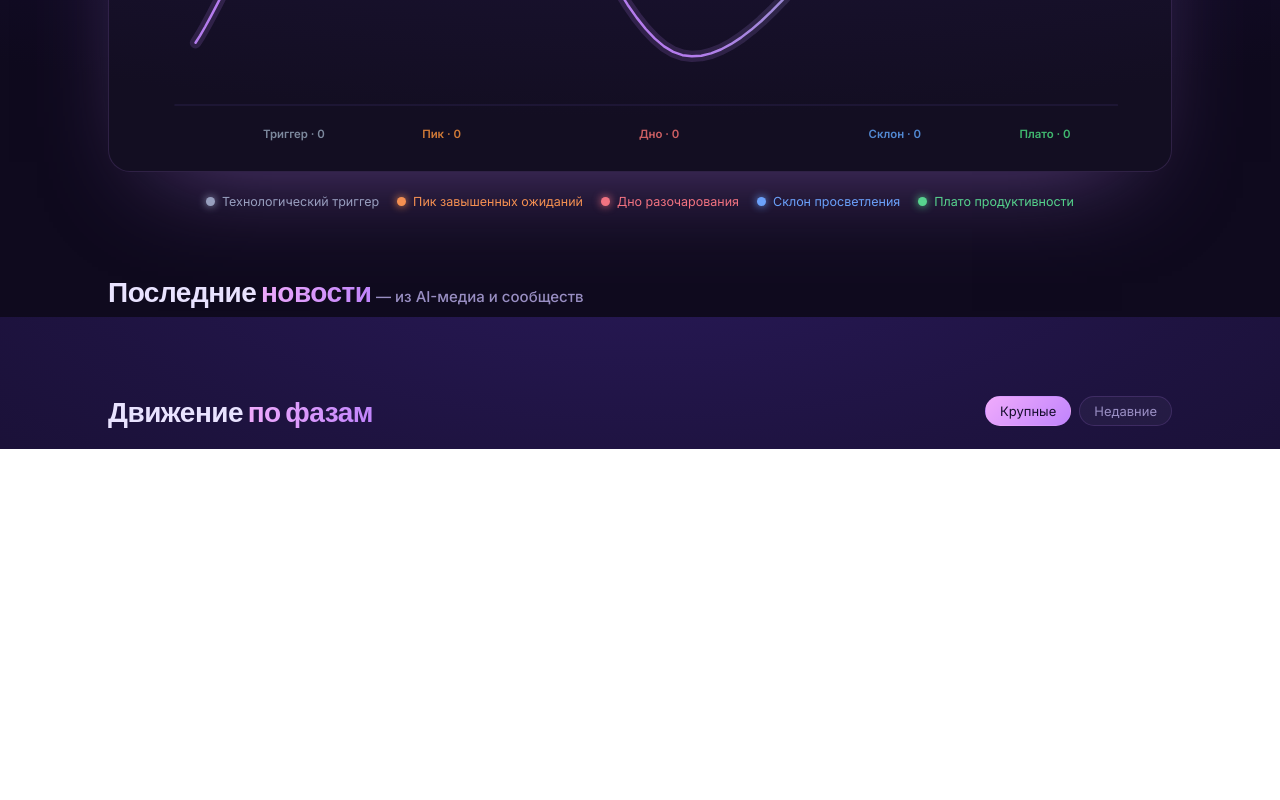
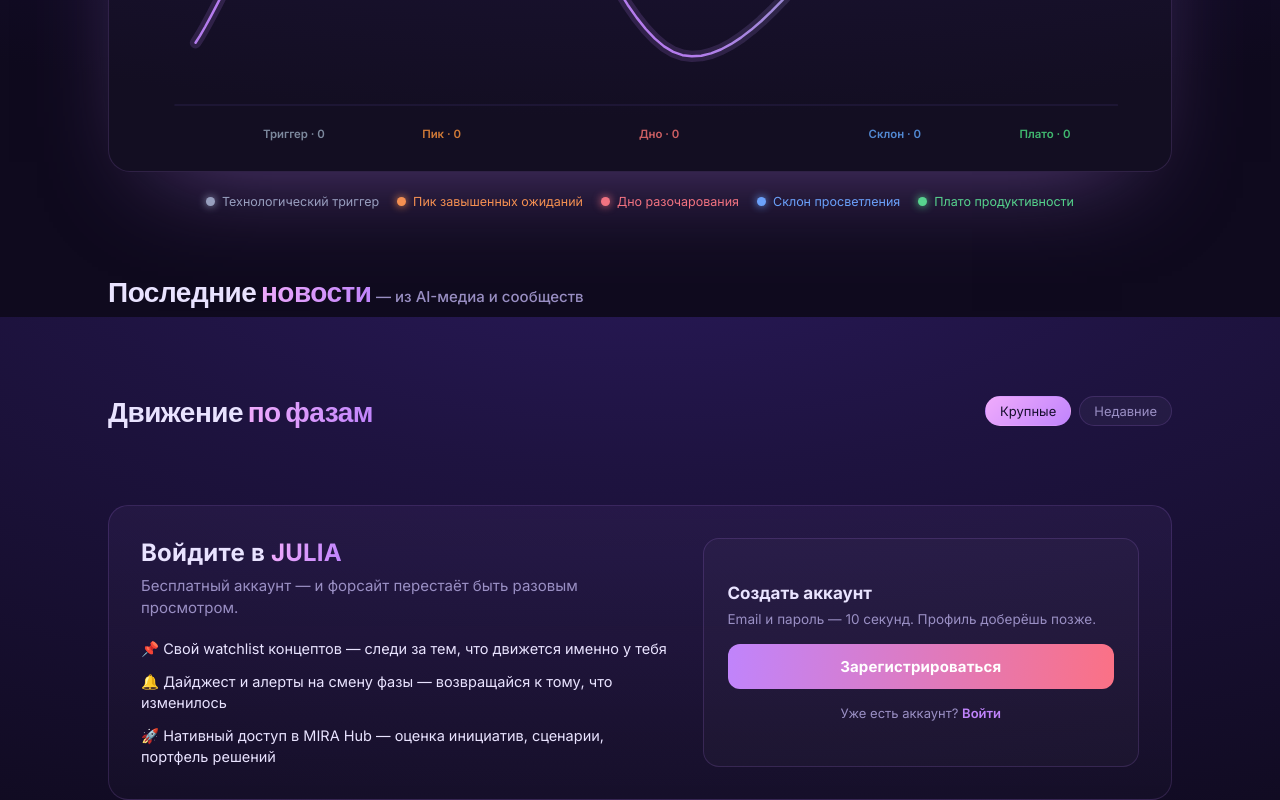
Before and after one commit to mkhlsokolenko-ai/julia-hype, a website built with Vite: page index.html in a window 1280 px wide. Shown: the part 1283-2083 px from the top of the page. Before the commit the page ends 1732 px from the top, so only its background shows below. Built offline with nearby package versions, Linux system fonts and the light colour scheme; no server answers.

Commit message:
Add files via upload

```diff
--- a/index.html
+++ b/index.html
@@ -224,6 +224,27 @@
     .tip-grid span { color: var(--muted); } .tip-grid b { color: var(--text); text-align: right; font-weight: 600; }
 
     @media (max-width: 560px) { .hero-search { height: 56px; padding-left: 18px; } .hero-search input { font-size: 15px; } }
+
+    /* C4 — join / registration CTA */
+    .join { display: grid; grid-template-columns: 1.1fr .9fr; gap: 28px; align-items: stretch; margin-top: 56px;
+      padding: 32px; border: 1px solid var(--border); border-radius: 20px;
+      background: linear-gradient(180deg, rgba(192,132,252,.06), rgba(255,255,255,.015)); }
+    .join-h { font-size: 24px; font-weight: 800; margin: 0 0 8px; letter-spacing: .01em; }
+    .join-h .em { background: linear-gradient(96deg,#F0ABFC,#C084FC); -webkit-background-clip: text; background-clip: text; color: transparent; }
+    .join-sub { color: var(--muted); font-size: 15px; line-height: 1.5; margin: 0 0 18px; }
+    .join-list { list-style: none; padding: 0; margin: 0; display: flex; flex-direction: column; gap: 12px; }
+    .join-list li { color: var(--text); font-size: 14.5px; line-height: 1.45; }
+    .join-card { display: flex; flex-direction: column; justify-content: center; gap: 6px;
+      background: rgba(255,255,255,.025); border: 1px solid var(--border); border-radius: 16px; padding: 24px; }
+    .join-card-h { font-size: 17px; font-weight: 700; }
+    .join-card-sub { color: var(--muted); font-size: 13.5px; line-height: 1.5; margin: 0 0 8px; }
+    .join-btn { cursor: pointer; border: 0; border-radius: 12px; padding: 13px; font-family: inherit; font-size: 15px; font-weight: 700;
+      color: #fff; background: linear-gradient(96deg,#C084FC,#FB7185); letter-spacing: .01em; transition: opacity .12s, transform .12s; }
+    .join-btn:hover { opacity: .94; transform: translateY(-1px); }
+    .join-alt { text-align: center; color: var(--muted); font-size: 13px; margin-top: 10px; }
+    .join-alt a { color: var(--glow); cursor: pointer; font-weight: 600; }
+    .join-alt a:hover { text-decoration: underline; }
+    @media (max-width: 680px) { .join { grid-template-columns: 1fr; padding: 24px; } }
   </style>
   <!-- Yandex.Metrika counter -->
   <script type="text/javascript">
@@ -350,6 +371,24 @@
       </div>
       <div class="movers-grid" id="movers"></div>
     </section>
+
+    <section class="join" id="join-cta">
+      <div class="join-info">
+        <h2 class="join-h">Войдите в <span class="em">JULIA</span></h2>
+        <p class="join-sub">Бесплатный аккаунт — и форсайт перестаёт быть разовым просмотром.</p>
+        <ul class="join-list">
+          <li>📌 Свой watchlist концептов — следи за тем, что движется именно у тебя</li>
+          <li>🔔 Дайджест и алерты на смену фазы — возвращайся к тому, что изменилось</li>
+          <li>🚀 Нативный доступ в MIRA Hub — оценка инициатив, сценарии, портфель решений</li>
+        </ul>
+      </div>
+      <div class="join-card">
+        <div class="join-card-h">Создать аккаунт</div>
+        <p class="join-card-sub">Email и пароль — 10 секунд. Профиль доберёшь позже.</p>
+        <button class="join-btn" type="button" onclick="window.openAuth('signup')">Зарегистрироваться</button>
+        <div class="join-alt">Уже есть аккаунт? <a onclick="window.openAuth('login')">Войти</a></div>
+      </div>
+    </section>
   </div>
   <div id="compare-modal" class="cmp-modal" hidden>
     <div class="cmp-backdrop" id="cmp-backdrop"></div>
@@ -363,5 +402,6 @@
   <script type="module" src="/src/main.js"></script>
   <script type="module" src="/src/authBadge.js"></script>
   <script type="module" src="/src/authModal.js"></script>
+  <script type="module" src="/src/joinCta.js"></script>
 </body>
 </html>
```
